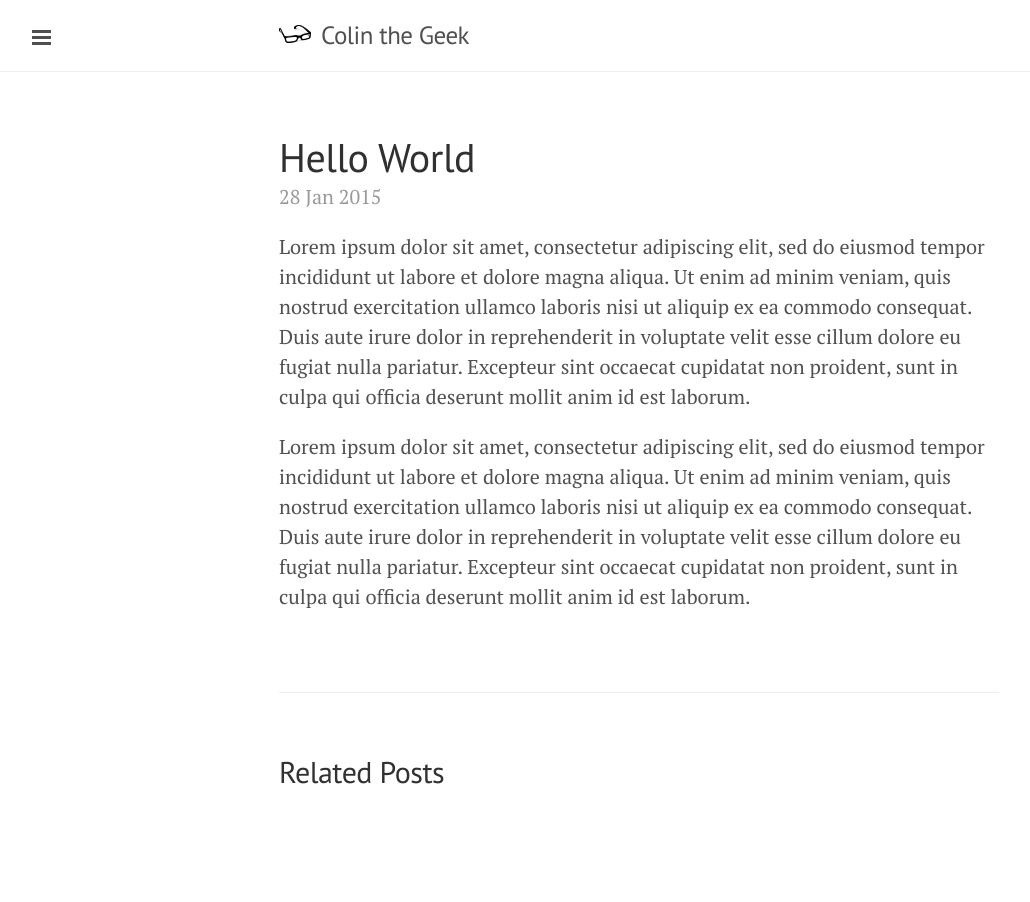
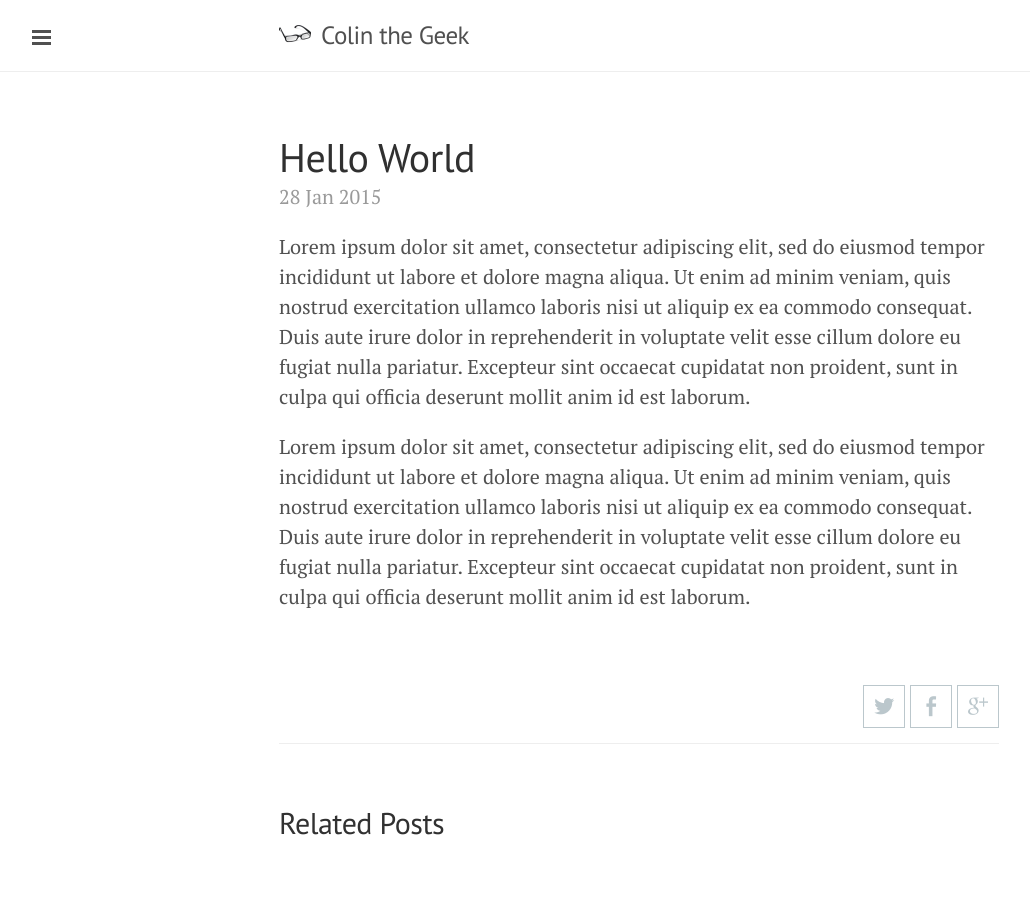
Before and after one commit to ColinOrr/colinorr.github.io, a Jekyll site: the page built from _posts/2015-01-28-hello-world.md, in a window 1280 px wide. Shown: the whole page, without its empty margins (1-1031 px from the left). Built offline with Jekyll 4.4.1, drawn with Linux system fonts in a browser that asks for light colours; some web fonts are replaced; Markdown is read by kramdown in place of the engine named in the settings.

Commit message:
Added the social icons

```diff
--- a/_layouts/default.html
+++ b/_layouts/default.html
@@ -14,7 +14,7 @@
         <div class="container">
           <h3 class="masthead-title">
             <a href="/" title="Home">
-              <img src="{{ site.baseurl }}public/favicon.ico" class="glasses" alt="Glasses">{{ site.title }}
+              <img src="{{ site.baseurl }}public/icon.png" class="glasses" alt="Glasses">{{ site.title }}
             </a>
           </h3>
         </div>
--- a/_layouts/post.html
+++ b/_layouts/post.html
@@ -6,6 +6,12 @@ layout: default
   <h1 class="post-title">{{ page.title }}</h1>
   <span class="post-date">{{ page.date | date_to_string }}</span>
   {{ content }}
+</div>
+
+<div class="share">
+  <a title="Twitter" href="https://twitter.com/share?text={{page.title | cgi.escape}}&amp;url={{site.url}}{{page.url}}" class="socicon" target="blank">a</a>
+  <a title="Facebook" href="https://www.facebook.com/sharer/sharer.php?u={{site.url}}{{page.url}}" class="socicon" target="blank">b</a>
+  <a title="Google+" href="https://plus.google.com/share?url={{site.url}}{{page.url}}" class="socicon" target="blank">c</a>
 </div>
 
 <div class="related">
--- a/public/css/custom.css
+++ b/public/css/custom.css
@@ -8,3 +8,20 @@
 @media (max-width: 48em) {
   .glasses { display: none; }
 }
+
+.share {
+  text-align: right;
+  margin-bottom: 1em;
+}
+
+.share .socicon {
+  color: #BBC7CC;
+  border: 1px solid #BBC7CC;
+  padding: 0.5em;
+  transition: all 0.5s ease;
+}
+
+.share .socicon:hover {
+  text-decoration: none;
+  color: #50585D;
+}
```
Also changed, not shown: public/icon.png (added).
